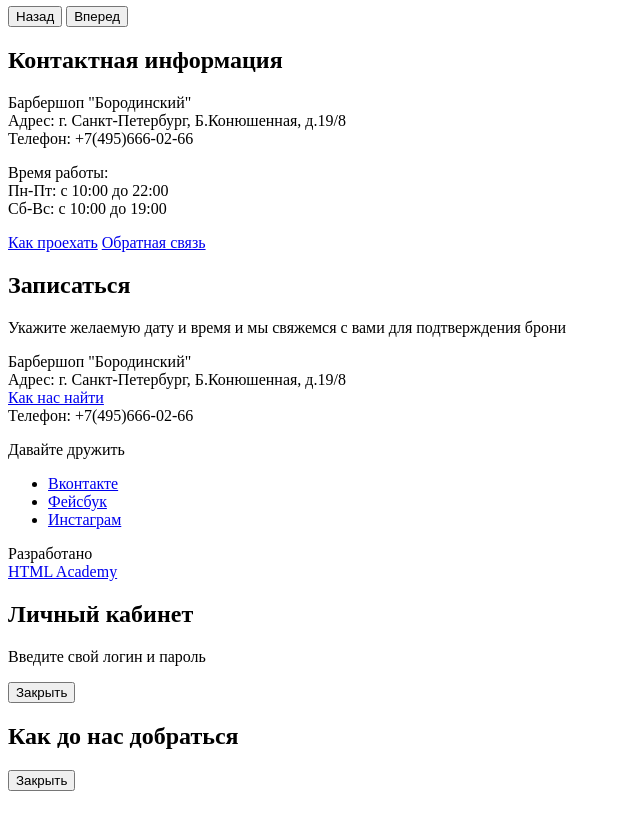
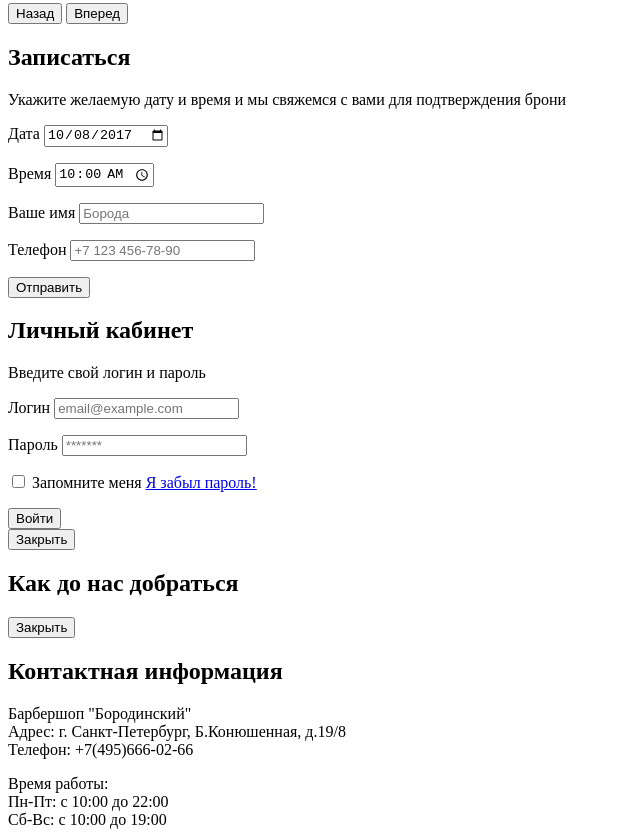
Before and after one commit to hypno-spira/barbershop-project, a plain HTML site: page index.html in a window 1280 px wide. Shown: the part 1079-1911 px from the top of the page, without its empty margins (0-640 px from the left). Before the commit the page ends 1878 px from the top, so only its background shows below. Drawn offline with Linux system fonts and the light colour scheme.

Commit message:
update index.html 14.07

```diff
--- a/index.html
+++ b/index.html
@@ -19,7 +19,7 @@
     		</ul>
     		<ul>
     			<li>
-    				<button type="button">Войти</button>
+    				<a href="login.html">Вход</a>
     			</li>
     		</ul>
     	</nav>
@@ -70,6 +70,61 @@
     		<button type="button">Вперед</button>
     	</section>
 
+        <section>
+            <h2>Записаться</h2>
+            <p>Укажите желаемую дату и время и мы свяжемся с вами для подтверждения брони</p>
+            <form action="https://echo.htmlacademy.ru" method="post">
+                <p>
+                    <label for="appointment-date">Дата</label>
+                    <input id="appointment-date" type="date" name="date" value="2017-10-08">
+                </p>
+                <p>
+                    <label for="apppointment-time">Время</label>
+                    <input id="appointment-time" type="time" name="time" value="10:00">
+                </p>
+                <p>
+                    <label for="appointment-name">Ваше имя</label>
+                    <input id="appointment-name" type="text" name="name" value="" placeholder="Борода">
+                </p>
+                <p>
+                    <label for="appointment-phone">Телефон</label>
+                    <input id="appointment-phone" type="tel" name="phone" value="" placeholder="+7 123 456-78-90">
+                </p>
+                <button type="submit">Отправить</button>
+            </form>
+        </section>
+
+        <section>
+        <h2>Личный кабинет</h2>
+        <p>Введите свой логин и пароль</p>
+        <form action="https://echo.htmlacademy.ru" method="post">
+        <p>
+            <label for="user-login">Логин</label>
+            <input id="user-login" type="email" name="login" placeholder="email@example.com">
+        </p>
+        <p>
+            <label for="user-password">Пароль</label>
+            <input id="user-password" type="password" name="password" placeholder="*******">
+        </p>
+        <p>
+            <label>
+                <input type="checkbox" name="remember">
+                Запомните меня
+            </label>
+            <a href="#">Я забыл пароль!</a>
+        </p>
+        <button type="submit">
+            Войти
+        </button>
+        </form>
+        <button type="button">Закрыть</button>
+        </section>
+
+        <section>
+        <h2>Как до нас добраться</h2>
+        <button type="button">Закрыть</button>
+        </section>
+
     	<section>
     		<h2>Контактная информация</h2>
     		<p>
@@ -84,12 +139,6 @@
     		</p>
     		<a href="map.html">Как проехать</a>
     		<a href="contacts.html">Обратная связь</a>
-    	</section>
-
-    	<section>
-    		<h2>Записаться</h2>
-    		<p>Укажите желаемую дату и время и мы свяжемся с вами для подтверждения брони</p>
-    		<!--Здесь будет форма -->
     	</section>
     </main>
     <footer>
@@ -118,17 +167,5 @@
     		<a href="https://htmlacademy.ru/">HTML Academy</a>
     	</p>
     </footer>
-
-    <section>
-    	<h2>Личный кабинет</h2>
-    	<p>Введите свой логин и пароль</p>
-    	<!--Здесь будет форма -->
-    	<button type="button">Закрыть</button>
-    </section>
-
-    <section>
-    	<h2>Как до нас добраться</h2>
-    	<button type="button">Закрыть</button>
-    </section>
   </body>
 </html>
```
